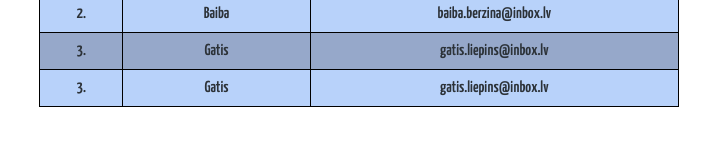
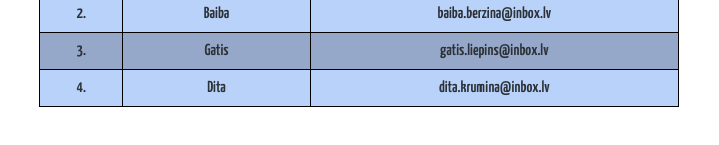
Before and after one commit to dacelibermane/FE_project, a plain HTML site: page index.html in a window 1280 px wide. Shown: the part 229-374 px from the top of the page, 281-1000 px from the left. Drawn offline with Linux system fonts and the light colour scheme.

Commit message:
changes in table

```diff
--- a/index.html
+++ b/index.html
@@ -82,9 +82,9 @@
         <th>gatis.liepins@inbox.lv</th>
       </tr>
       </tr>
-        <th>3.</th>
-        <th>Gatis</th>
-        <th>gatis.liepins@inbox.lv</th>
+        <th>4.</th>
+        <th>Dita</th>
+        <th>dita.krumina@inbox.lv</th>
      </tr>
     </tbody>
   </table>
```
Also changed, not shown: js/main.js (+6 -6 lines).
